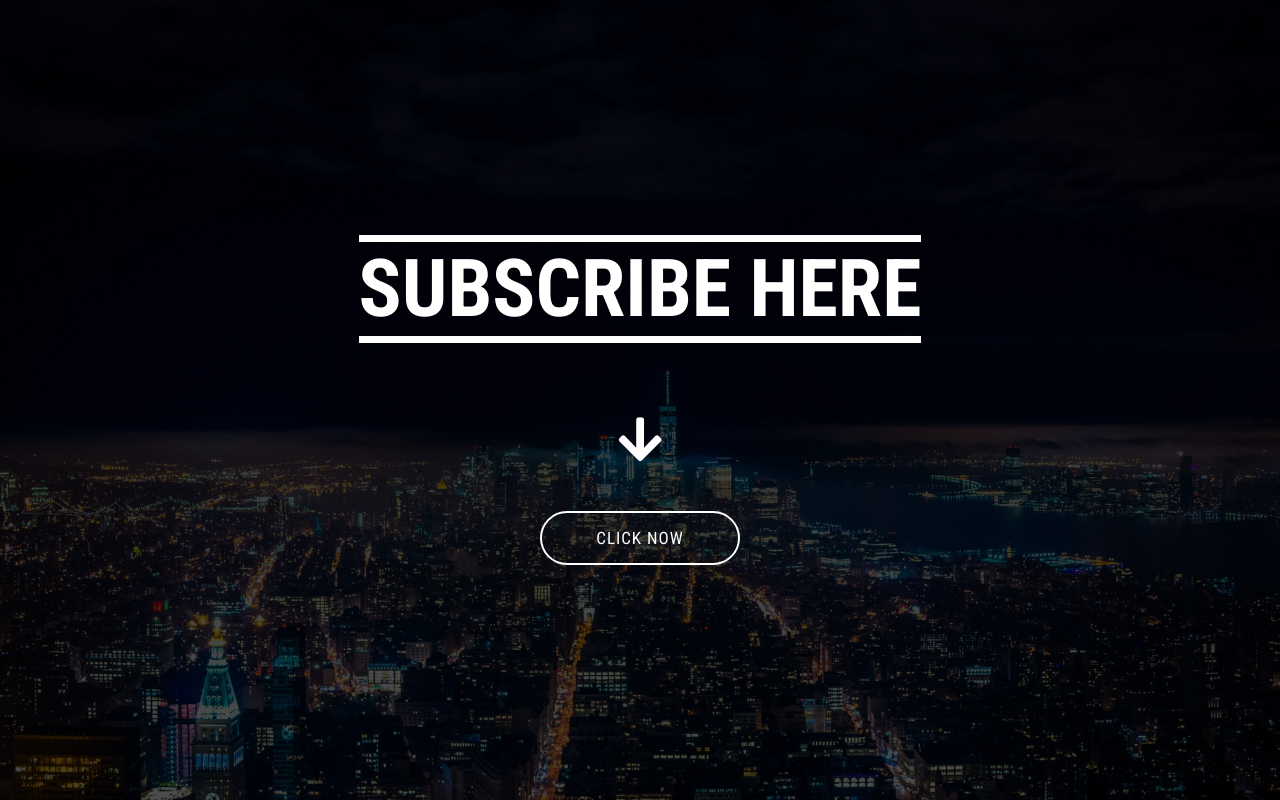
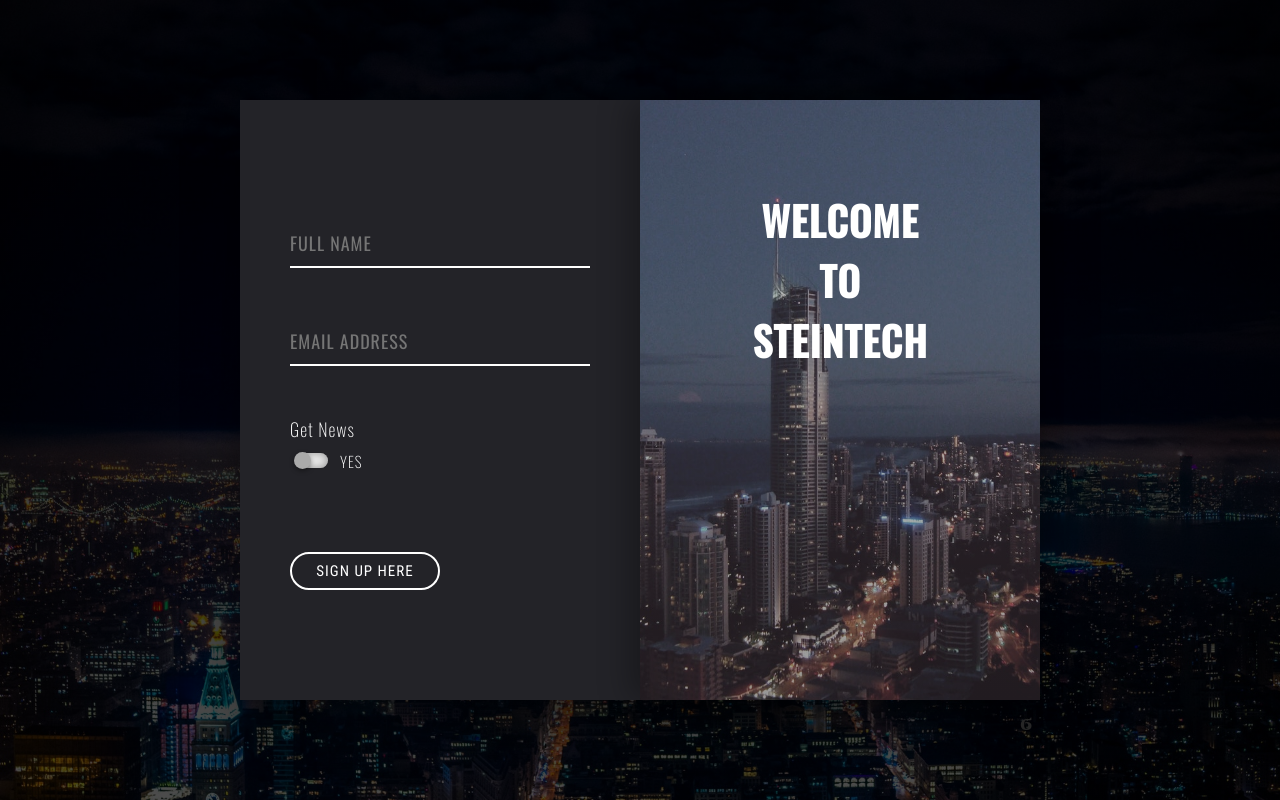
Before and after one commit to standlyfaustina/signupform, a plain HTML site: page index.html in a window 1280 px wide. Both pictures are taken after a click on the button "CLICK NOW". Drawn offline with nearby package versions, Linux system fonts and the light colour scheme.

Commit message:
added js

```diff
--- a/index.html
+++ b/index.html
@@ -35,5 +35,6 @@
             <div class="x-btn">&#1005</div>
         </div>
     </div>
+    <script src="script.js"></script>
 </body>
 </html>
--- a/script.js
+++ b/script.js
@@ -0,0 +1,11 @@
+document.querySelector('.banner-btn').addEventListener('click', () =>{
+    document.querySelector('.banner').style.display='none';
+    document.querySelector('.form-container').style.cssText ='opacity:1;visibility:visible';
+    document.querySelector('.container').stylebackground ='#cc68c';
+});
+
+document.querySelector('.x-btn').addEventListener('click', () =>{
+    document.querySelector('.banner').style.display ='flex';
+    document.querySelector('.form-container').style.cssText='opacity:0;visibility:hidden';
+    document.querySelector('.container').style.cssText ='background:linear-gradient(rgba(0,0,0,0.8), rgba(0,0,0,.7)), url(images/bg1.jpeg) center no-repeat; background-size:cover';
+})
--- a/style.css
+++ b/style.css
@@ -182,7 +182,7 @@
 
 .header{
     width: 50%;
-    background: linear(to top, rgba(0,0,0,0.4), rgba(0,0,0,.2))url(images/bg2.jpeg) center no-repeat;
+    background: linear-gradient(to top, rgba(0,0,0,0.4), rgba(0,0,0,.2)), url(images/bg2.jpeg) center no-repeat;
     background-size: cover;
     box-shadow: -10px 0 30px rgba(0,0,0,0.3);
     position: relative;
```
